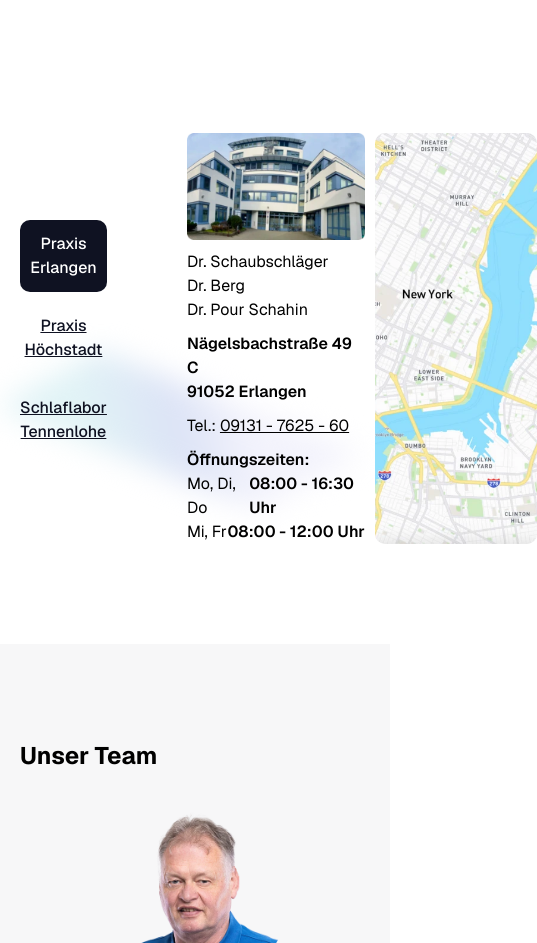
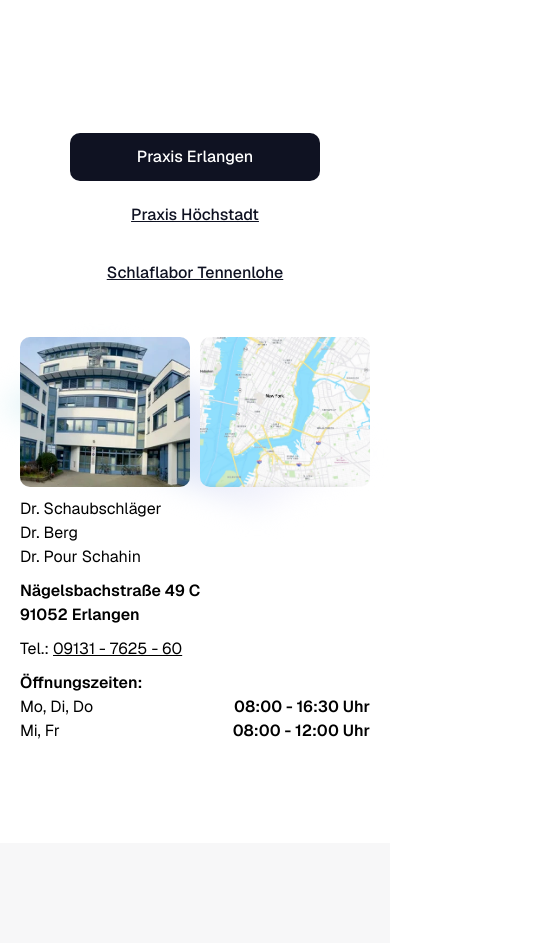
Before and after one commit to pneumology/pneumo-web, a Next.js app: page / in a window 390 px wide. Shown: the part 1000-1943 px from the top of the page, 537 px wide, since content can reach past the window. Built offline with nearby package versions, Linux system fonts and the light colour scheme.

Commit message:
mobile fixes

```diff
--- a/src/app/location.tsx
+++ b/src/app/location.tsx
@@ -26,7 +26,7 @@ const Location = () => {
         </svg>
         <div className="p-5 flex justify-center w-full pt-20">
             <div className="w-full max-w-7xl">
-                <div className="my-20 flex justify-between gap-20 z-10 relative">
+                <div className="my-20 flex flex-col md:flex-row justify-between gap-10 md:gap-0 z-10 relative">
                     <Selector selected={selected} setSelected={setSelected} />
                     <Praxis selected={selected} />
                 </div>
--- a/src/components/more.tsx
+++ b/src/components/more.tsx
@@ -18,17 +18,17 @@ const More: FC<More> = ({ title, content }) => {
                 show ? 'block' : 'hidden',
             )}>
                 <div className="fixed z-50 top-0 left-0 w-full h-full backdrop-blur-sm bg-black/10 flex justify-center items-center p-10">
-                    <div className="bg-white rounded max-w-md p-5 max-h-full relative">
+                    <div className="bg-white rounded max-w-md max-h-full relative">
                         <p className="flex justify-between mb-2.5">
-                            <p className="font-semibold">{title}</p>
-                            <div className="cursor-pointer" onClick={() => setShow(false)}>
+                            <p className="font-semibold pl-5 py-5">{title}</p>
+                            <div className="cursor-pointer p-5" onClick={() => setShow(false)}>
                                 <svg width="15" height="15" viewBox="0 0 24 24" fill="none" xmlns="http://www.w3.org/2000/svg">
                                     <rect y="21.2129" width="30" height="4" rx="2" transform="rotate(-45 0 21.2129)" fill="black" />
                                     <rect x="2.80859" y="-0.0214844" width="30" height="4" rx="2" transform="rotate(45 2.80859 -0.0214844)" fill="black" />
                                 </svg>
                             </div>
                         </p>
-                        <p className="text-sm max-h-96 overflow-scroll">
+                        <p className="text-sm max-h-96 overflow-scroll px-5 pb-5">
                             {content}
                         </p>
                     </div>
--- a/src/components/praxis.tsx
+++ b/src/components/praxis.tsx
@@ -10,8 +10,16 @@ const Praxis: FC<Praxis> = ({
     selected
 }) => {
     return <div className="w-full flex gap-2.5">
-        <div className="w-96 flex flex-col gap-2.5">
-            <Image src={praxisData[selected].image} alt="Praxis" width={250} height={150} />
+        <div className="w-full md:w-96 flex flex-col gap-2.5">
+            <div className="flex gap-2.5">
+                <div className="w-full md:w-[250px] h-[150px] relative ">
+                    <Image src={praxisData[selected].image} alt="Praxis" fill className="object-cover rounded" />
+                </div>
+
+                <div className="block md:hidden relative w-full ">
+                    <Image src={praxisData[selected].locationImg} alt="Praxis" fill className="object-cover rounded" />
+                </div>
+            </div>
             <div>
                 {praxisData[selected].drs.map((dr, i) => <p key={i} className="m-0 p-0">{dr}</p>)}
             </div>
@@ -32,7 +40,7 @@ const Praxis: FC<Praxis> = ({
                 })}
             </div>
         </div>
-        <div className="w-full h-full relative">
+        <div className="hidden md:block md:w-full h-full relative">
             <Image src={praxisData[selected].locationImg} alt="Praxis" fill className="object-cover rounded" />
         </div>
     </div>
```
